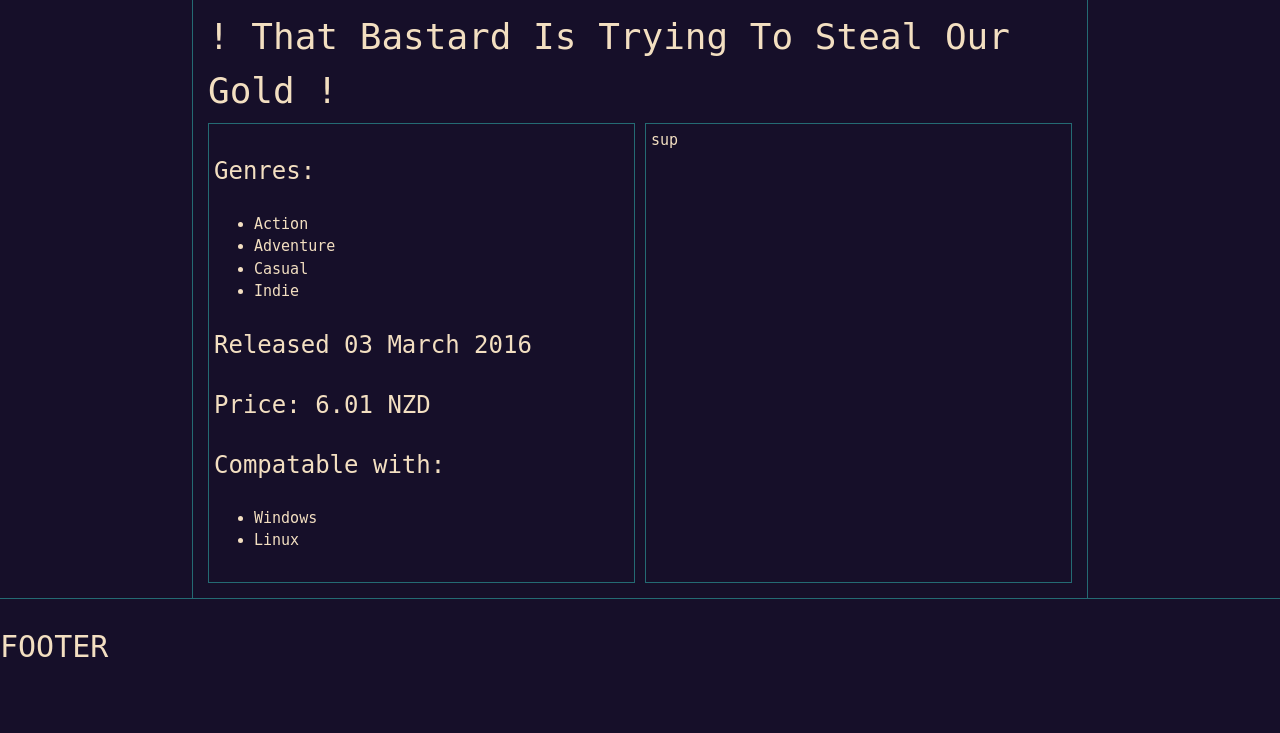
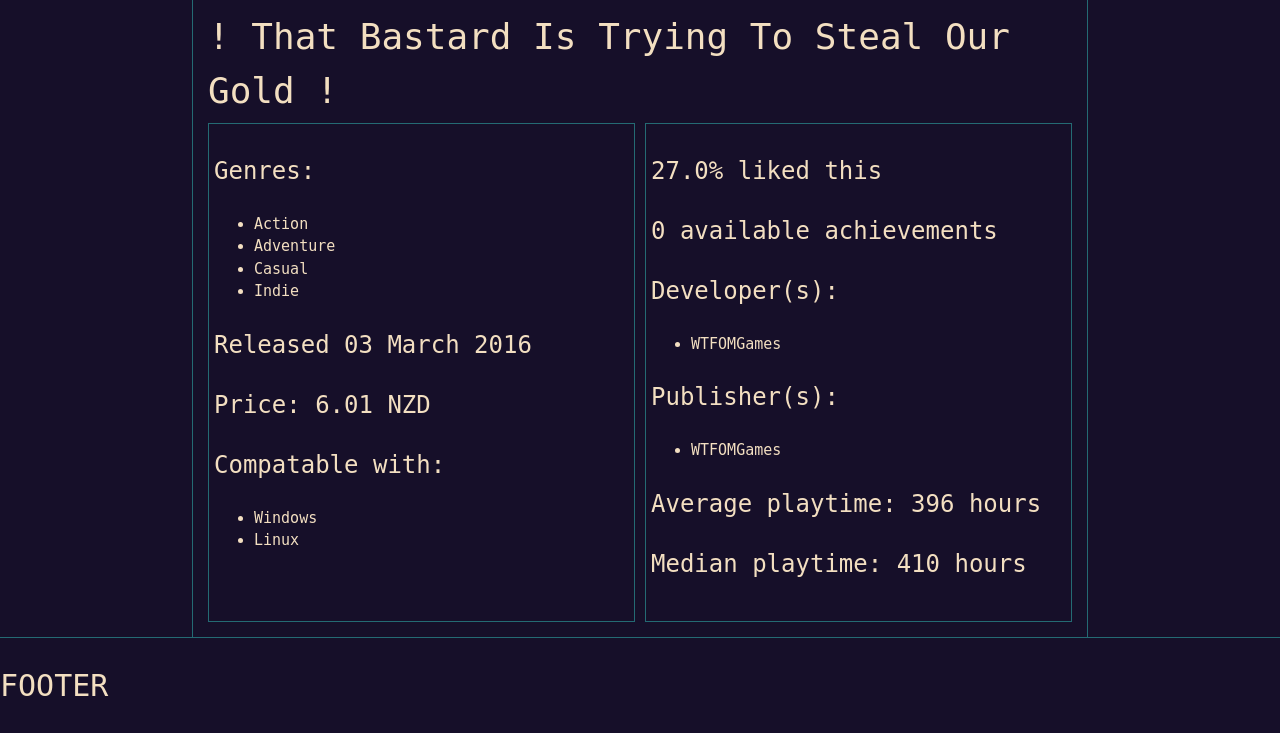
Before and after one commit to AlexCotiga07/Steam-Database, a Flask app: page /game/449940 in a window 1280 px wide. Shown: the part 178-911 px from the top of the page. Before the commit the page ends 835 px from the top, so only its background shows below. Run offline with Flask 3, Linux system fonts and the light colour scheme; data comes from the database, SQL or seed files in the repository; both versions use the stored data as it was after the commit.

Commit message:
Finished displaying game info, all formatted

```diff
--- a/app.py
+++ b/app.py
@@ -57,6 +57,8 @@ def game(id):
         month = "December"
 
     # System compatability
+    # The variables are used to change the class of the text
+    # so if it's not compatible the text won't show
     if game[3] == 1:
         windows = "compatible"
     else:
@@ -69,6 +71,27 @@ def game(id):
         linux = "compatible"
     else:
         linux = "not-compatible"
+
+    # Popularity (% liked)
+    percent_rating = "%.1f" % (100*(game[9]/(game[8]+game[9])))
+
+    # Age rating
+    # The variables are used to change the class of the text
+    # so if it's not restricted the text won't show
+    if game[6] == 0:
+        age_restrict = "any-age"
+    else:
+        age_restrict = "age_restricted"
+
+    # Playtime
+    if game[10] == 0:
+        average_pt = "Unavailable"
+    else:
+        average_pt = f"{game[10]} hours"
+    if game[11] == 0:
+        median_pt = "Unavailable"
+    else:
+        median_pt = f"{game[11]} hours"
 
     sql = "SELECT * FROM Genre \
            JOIN GameGenre \
@@ -93,7 +116,11 @@ def game(id):
                            month=month,
                            windows=windows,
                            mac=mac,
-                           linux=linux)
+                           linux=linux,
+                           percent_rating=percent_rating,
+                           age_restrict=age_restrict,
+                           average_pt=average_pt,
+                           median_pt=median_pt)
 
 
 @app.route('/search-results', methods=["get", "post"])
--- a/static/css/style.css
+++ b/static/css/style.css
@@ -139,8 +139,12 @@ main {
     display: disc;
 }
 
-.not-compatible {
+.not-compatible, .any-age {
     display: none;
+}
+
+.age_restricted {
+    display: block;
 }
 
 /*-------------------------|
--- a/templates/game.html
+++ b/templates/game.html
@@ -22,7 +22,27 @@
         </ul>
     </div>
     <div class="right-info">
-        sup
+        <h3>{{percent_rating}}% liked this</h3>
+        <h3 class={{age_restrict}}>R{{game[6]}}</h3>
+        <h3>{{game[7]}} available achievements</h3>
+        <h3>Developer(s):</h3>
+        <ul>
+            {% for dev in developers %}
+            <li>
+                {{dev[1]}}
+            </li>
+            {% endfor %}
+        </ul>
+        <h3>Publisher(s):</h3>
+        <ul>
+            {% for publisher in publishers %}
+            <li>
+                {{publisher[1]}}
+            </li>
+            {% endfor %}
+        </ul>
+        <h3>Average playtime: {{average_pt}}</h3>
+        <h3>Median playtime: {{median_pt}}</h3>
     </div>
 </div>
 
```
Also changed, not shown: steam.db.
